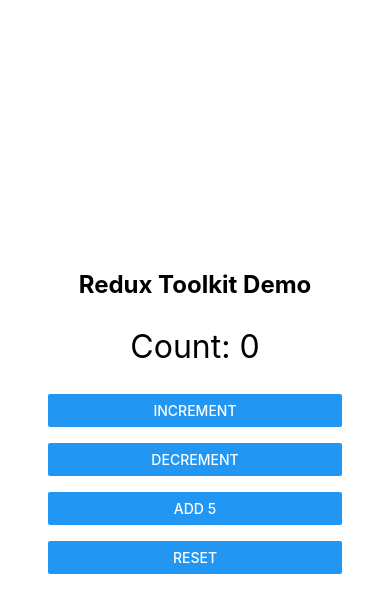
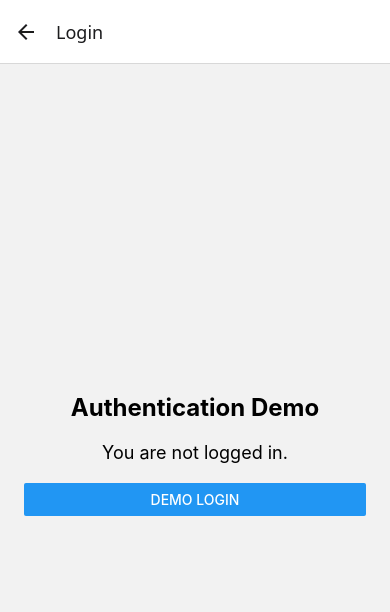
Before and after one commit to MohammadAsadSheikh/reduxTest, a React Native app: screen /Login in a window 390 px wide. Shown: the top 612 px of the page. Built offline with nearby package versions, Linux system fonts and the light colour scheme.

Commit message:
feat: add native stack navigation and login screen

```diff
--- a/App.tsx
+++ b/App.tsx
@@ -3,12 +3,13 @@ import { SafeAreaProvider } from 'react-native-safe-area-context';
 
 import { store } from './src/app/store';
 import CounterScreen from './src/screens/CounterScreen';
+import AppNavigator from './src/navigation/AppNavigator';
 
 export default function App() {
   return (
     <Provider store={store}>
       <SafeAreaProvider>
-        <CounterScreen />
+        <AppNavigator />
       </SafeAreaProvider>
     </Provider>
   );
--- a/package.json
+++ b/package.json
@@ -11,10 +11,13 @@
   },
   "dependencies": {
     "@react-native/new-app-screen": "0.88.0",
+    "@react-navigation/native": "^7.5.1",
+    "@react-navigation/native-stack": "^7.21.0",
     "@reduxjs/toolkit": "^2.13.0",
     "react": "19.3.0",
     "react-native": "0.88.0",
-    "react-native-safe-area-context": "^5.5.2",
+    "react-native-safe-area-context": "^5.10.1",
+    "react-native-screens": "^4.30.0",
     "react-redux": "^9.3.0"
   },
   "devDependencies": {
--- /dev/null
+++ b/src/navigation/AppNavigator.js
@@ -0,0 +1,28 @@
+import React from 'react';
+import { NavigationContainer } from '@react-navigation/native';
+import { createNativeStackNavigator } from '@react-navigation/native-stack';
+
+import CounterScreen from '../screens/CounterScreen';
+import LoginScreen from '../screens/LoginScreen';
+
+const Stack = createNativeStackNavigator();
+
+export default function AppNavigator() {
+  return (
+    <NavigationContainer>
+      <Stack.Navigator initialRouteName="Counter">
+        <Stack.Screen
+          name="Counter"
+          component={CounterScreen}
+          options={{ title: 'Redux Counter' }}
+        />
+
+        <Stack.Screen
+          name="Login"
+          component={LoginScreen}
+          options={{ title: 'Login' }}
+        />
+      </Stack.Navigator>
+    </NavigationContainer>
+  );
+}
--- a/src/screens/CounterScreen.js
+++ b/src/screens/CounterScreen.js
@@ -10,7 +10,7 @@ import {
 } from '../features/counter/counterSlice';
 import { SafeAreaView } from 'react-native-safe-area-context';
 
-export default function CounterScreen() {
+export default function CounterScreen({ navigation }) {
   const count = useSelector(state => state.counter.value);
   const dispatch = useDispatch();
 
@@ -31,6 +31,11 @@ export default function CounterScreen() {
         <Button title="Add 5" onPress={() => dispatch(incrementByAmount(5))} />
 
         <Button title="Reset" onPress={() => dispatch(reset())} />
+
+        <Button
+          title="Go to Login"
+          onPress={() => navigation.navigate('Login')}
+        />
       </View>
     </SafeAreaView>
   );
--- /dev/null
+++ b/src/screens/LoginScreen.js
@@ -0,0 +1,68 @@
+import React from 'react';
+import { View, Text, Button, StyleSheet } from 'react-native';
+import { SafeAreaView } from 'react-native-safe-area-context';
+import { useDispatch, useSelector } from 'react-redux';
+
+import { loginSuccess, logout } from '../features/auth/authSlice';
+
+export default function LoginScreen() {
+  const dispatch = useDispatch();
+
+  const { user, isAuthenticated } = useSelector(state => state.auth);
+
+  const handleLogin = () => {
+    dispatch(
+      loginSuccess({
+        id: '1',
+        name: 'Demo User',
+      }),
+    );
+  };
+
+  const handleLogout = () => {
+    dispatch(logout());
+  };
+
+  return (
+    <SafeAreaView style={styles.container}>
+      <View style={styles.content}>
+        <Text style={styles.title}>Authentication Demo</Text>
+
+        {isAuthenticated ? (
+          <>
+            <Text style={styles.message}>Welcome, {user.name}!</Text>
+
+            <Button title="Logout" onPress={handleLogout} />
+          </>
+        ) : (
+          <>
+            <Text style={styles.message}>You are not logged in.</Text>
+
+            <Button title="Demo Login" onPress={handleLogin} />
+          </>
+        )}
+      </View>
+    </SafeAreaView>
+  );
+}
+
+const styles = StyleSheet.create({
+  container: {
+    flex: 1,
+  },
+  content: {
+    flex: 1,
+    justifyContent: 'center',
+    padding: 24,
+    gap: 20,
+  },
+  title: {
+    fontSize: 24,
+    fontWeight: 'bold',
+    textAlign: 'center',
+  },
+  message: {
+    fontSize: 18,
+    textAlign: 'center',
+  },
+});
```
Also changed, not shown: 2 other files (tests, documents, lock files or other folders).
